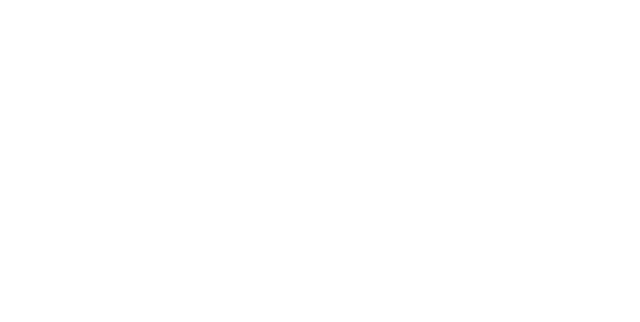
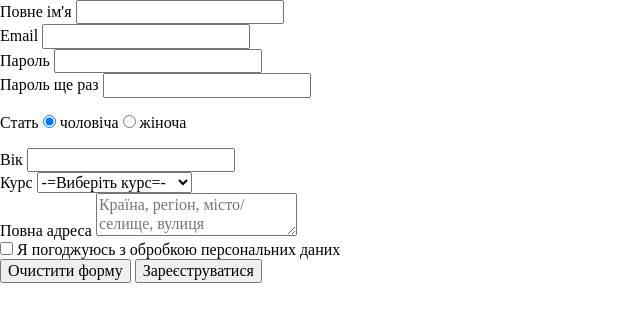
Before and after one commit to mamba0328/Beetrot-s_Forms, a plain HTML site: page index.html in a window 1280 px wide. Shown: the whole page, without its empty margins (0-640 px from the left). Drawn offline with Linux system fonts and the light colour scheme.

Commit message:
form content setted

```diff
--- a/index.html
+++ b/index.html
@@ -8,6 +8,61 @@
     <link rel="stylesheet" href="./css/style.css">
 </head>
 <body>
+    <main>
+        <form>
+            <div class="wrapper">
+                <label for="">Повне ім'я</label>
+                <input type="text">
+            </div>
+            <div class="wrapper">
+                <label for="">Email</label>
+                <input type="email">
+            </div>
+            <div class="wrapper">
+                <label for="">Пароль</label>
+                <input type="password">
+            </div>
+            <div class="wrapper">
+                <label for="">Пароль ще раз</label>
+                <input type="password">
+            </div>
+            <div class="radio wrapper">
+                <p>
+                    Стать
+                    <input type="radio" checked name="gender">
+                    <label>чоловіча</label>
+                    <input type="radio" name="gender">
+                    <label>жіноча</label>
+                </p>
+            </div>
+            <div class="wrapper">
+                <label for="">Вік</label>
+                <input type="text">
+            </div>
+            <div class="wrapper">
+                <label for="">Курс</label>
+                <select>
+                    <option selected disabled>-=Виберіть курс=-</option>
+                    <option>Front-End</option>
+                    <option>Back-End</option>
+                    <option>Project Management</option>
+                    <option>QA Manual</option>
+                </select>
+            </div>
+            <div class="wrapper">
+                <label for="">Повна адреса</label>
+                <textarea placeholder="Країна, регіон, місто/селище, вулиця"></textarea>
+            </div>
+            <div class="checkbox wrapper">
+                <input type="checkbox">
+                <label for="">Я погоджуюсь з обробкою персональних даних</label>
+            </div>
 
+            <div class="buttons wrapper">
+                <button>Очистити форму</button>
+                <button>Зареєструватися</button>
+            </div>
+        </form>
+    </main>
 </body>
 </html>
```
